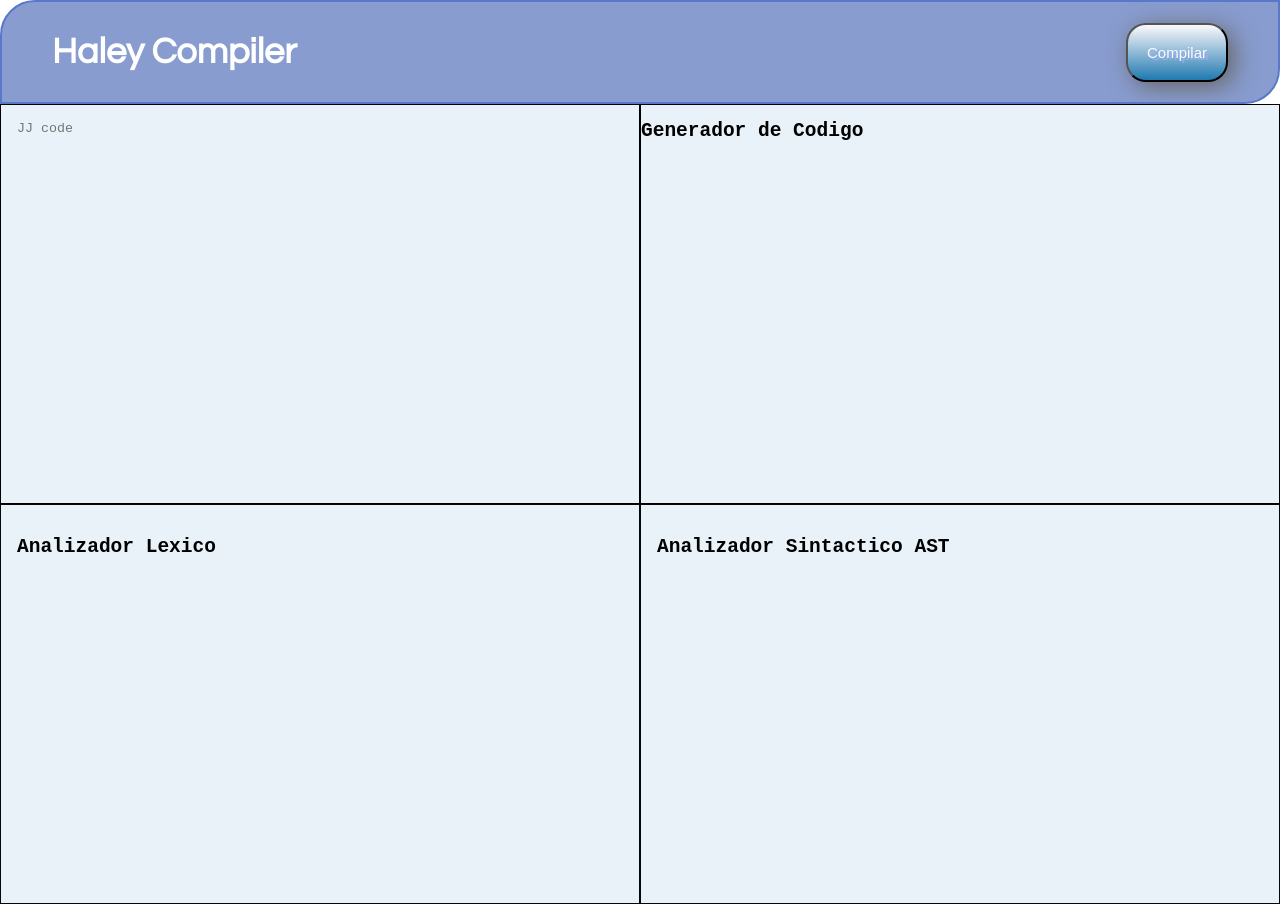
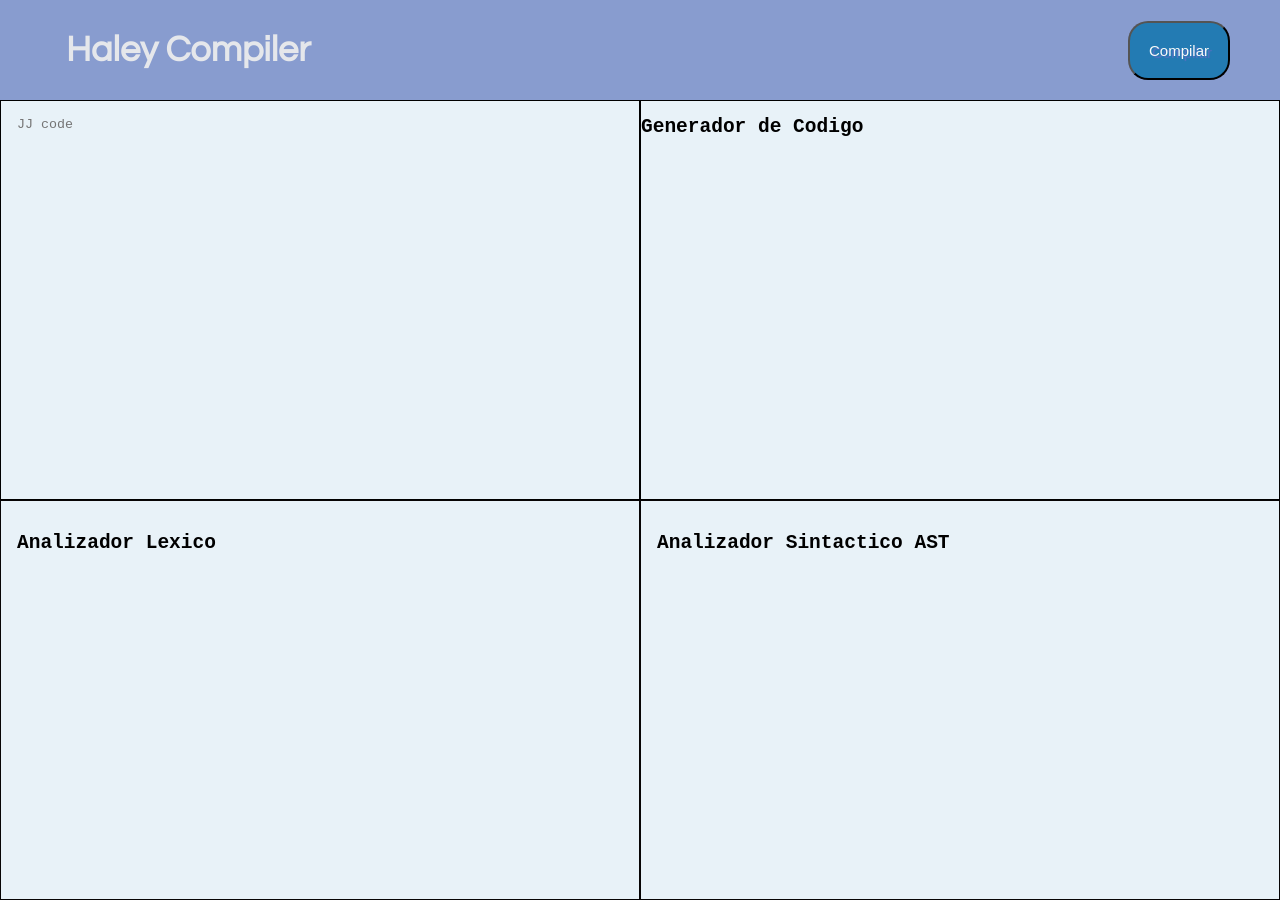
Before and after one commit to Guaynora/compilador, a website: page src/index.html in a window 1280 px wide. Drawn offline with Linux system fonts and the light colour scheme.

Commit message:
change styles from header

```diff
--- a/src/css/main.css
+++ b/src/css/main.css
@@ -5,19 +5,10 @@
 }
 
 #button {
-  background-image: -webkit-linear-gradient(top, #fcfcfc, #2079b0);
-  background-image: -moz-linear-gradient(top, #f5f0f3, #2079b0);
-  background-image: -ms-linear-gradient(top, #f5f0f3, #2079b0);
-  background-image: -o-linear-gradient(top, #fcf8fb, #2079b0);
-  background-image: linear-gradient(to bottom, #fcf9fb, #2079b0);
-  -webkit-border-radius: 19;
-  -moz-border-radius: 50;
+  background: #237bb3;
   border-radius: 20px;
-text-shadow: 3px 2px 1px #9daef5;
-  -webkit-box-shadow: 6px 5px 24px #666666;
-  -moz-box-shadow: 6px 5px 24px #666666;
-  box-shadow: 6px 5px 24px #666666;
-font-family: Arial;
+  text-shadow: 3px 2px 1px #5a6fc2;
+  font-family: Arial;
   color: #fafafa;
   font-size: 15px;
   padding: 19px;
@@ -31,7 +22,7 @@ font-family: Arial;
   justify-content: space-between;
   align-items: center;
   padding: 0 2rem;
-  font-family: Century Gothic,CenturyGothic,AppleGothic,sans-serif;
+  font-family: Century Gothic, CenturyGothic, AppleGothic, sans-serif;
   color: #ffffff;
   font-size: 18px;
   font-weight: 500;
@@ -40,10 +31,6 @@ font-family: Arial;
   margin: 0 0 0px;
   overflow: hidden;
   padding: 50px;
-  border-radius: 35px 0px 35px 0px;
-  -moz-border-radius: 35px 0px 35px 0px;
-  -webkit-border-radius: 35px 0px 35px 0px;
-  border: 2px solid #5878ca;}
 }
 
 h1 {
@@ -76,7 +63,7 @@ h1 {
 
 .col-3 {
   background: #e8f2f8;
-  display:flex;
+  display: flex;
   flex-direction: row;
   height: 25rem;
   background: #e8f2f8;
```
Also changed, not shown: dist/bundle.js, src/index.html (line endings or trailing spaces), src/js/generate.js (line endings or trailing spaces), src/js/grammar.js (line endings or trailing spaces), src/js/main.js (line endings or trailing spaces), src/js/parser.js (line endings or trailing spaces), src/js/tokenizer.js (line endings or trailing spaces), 2 other files.
